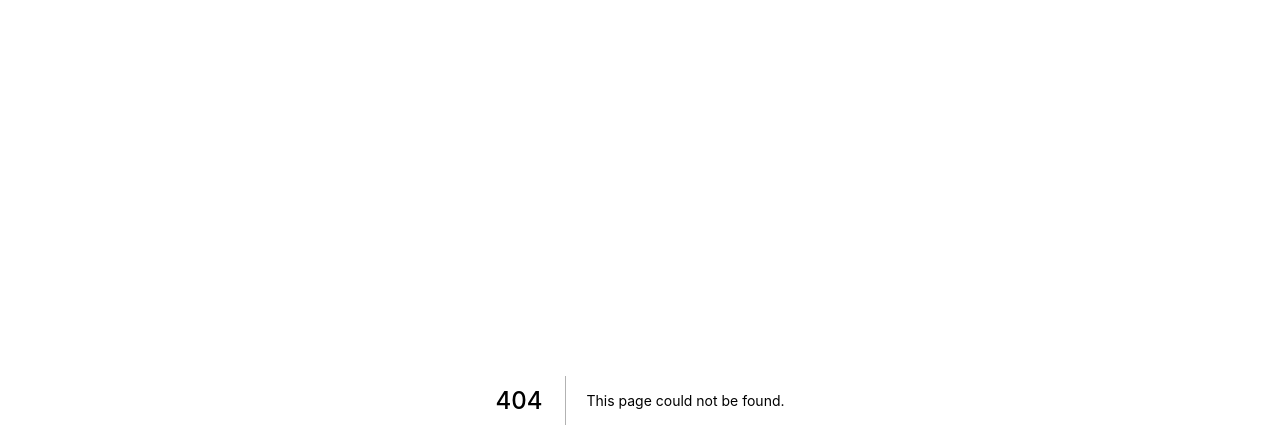
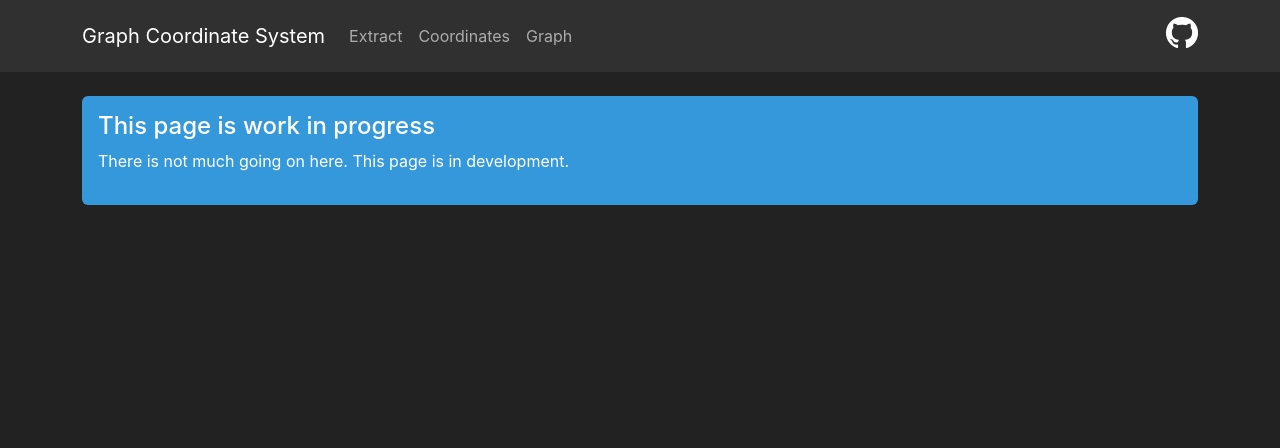
Before and after one commit to bayramdev/graph-coordinate-system, a Next.js app: page /extract in a window 1280 px wide. Before the commit this address had no page. Shown: the top 448 px of the page. Built offline with nearby package versions, Linux system fonts and the light colour scheme.

Commit message:
Create extract page with wip placeholder

```diff
--- /dev/null
+++ b/pages/extract.tsx
@@ -0,0 +1,13 @@
+import type { NextPage } from "next";
+import { HeaderedPage } from "@/components/HeaderedPage";
+import { WorkInProgressAlert } from "@/components/WorkInProgresAlert";
+
+const ExtractDataPage: NextPage = () => {
+  return (
+    <HeaderedPage>
+      <WorkInProgressAlert />
+    </HeaderedPage>
+  );
+};
+
+export default ExtractDataPage;
```
